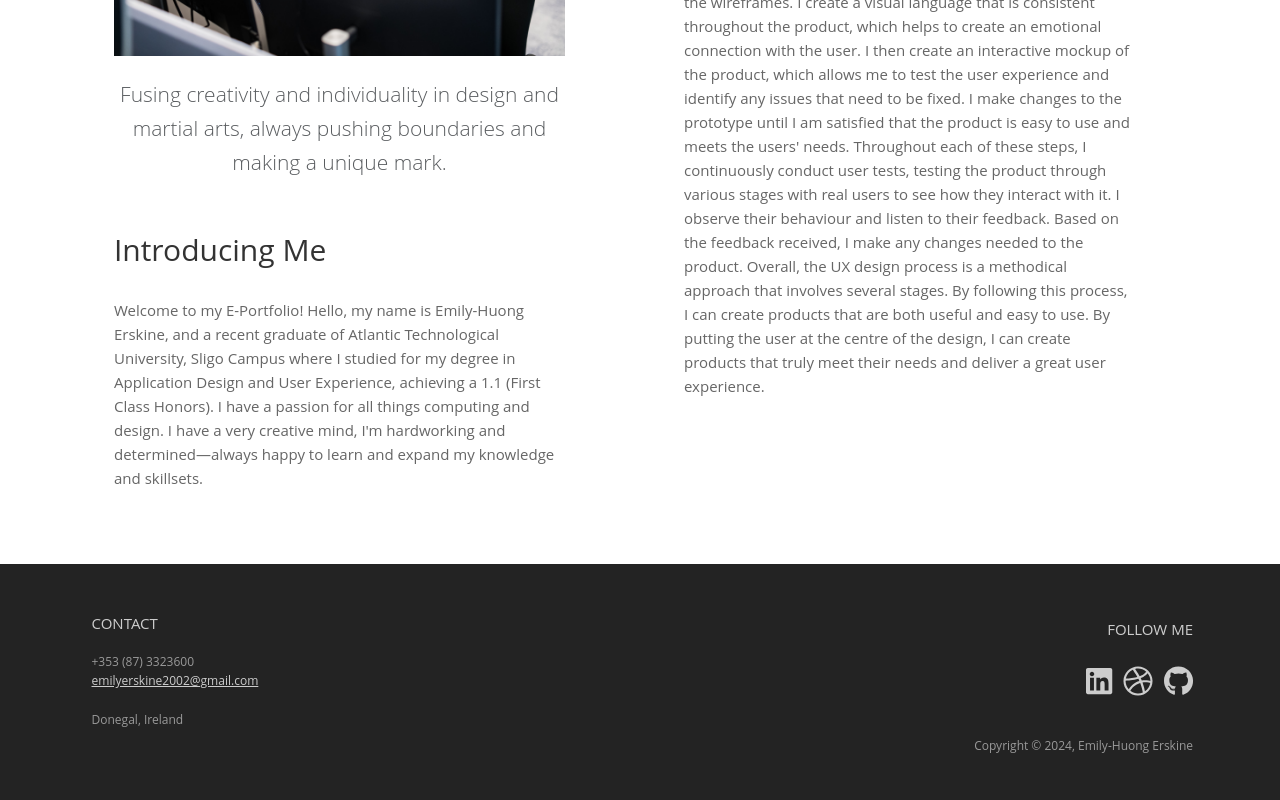
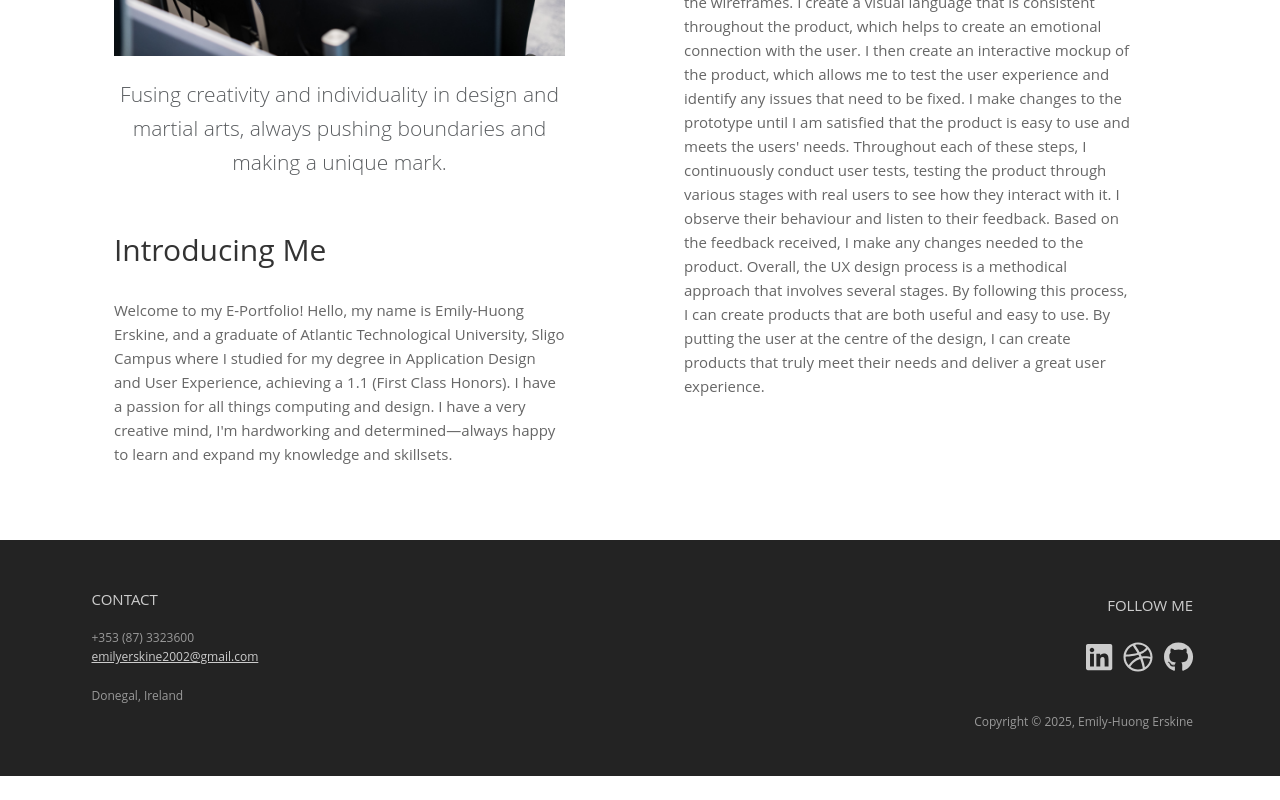
Before and after one commit to emily-h-erskine/new-portfolio, a React (Create React App) app: page /about in a window 1280 px wide. Shown: the part 541-1341 px from the top of the page. After the commit the page ends 1317 px from the top, so only its background shows below. Built offline with nearby package versions, Linux system fonts and the light colour scheme.

Commit message:
Minor updates to portfolio

```diff
--- a/src/About/about.js
+++ b/src/About/about.js
@@ -16,7 +16,7 @@ export default function About() {
           <h3>Introducing Me</h3>
           <br />
           <p>
-            Welcome to my E-Portfolio! Hello, my name is Emily-Huong Erskine, and a recent graduate of Atlantic Technological University, Sligo Campus where I studied for my degree in Application Design and User Experience, achieving a 1.1 (First Class Honors).
+            Welcome to my E-Portfolio! Hello, my name is Emily-Huong Erskine, and a graduate of Atlantic Technological University, Sligo Campus where I studied for my degree in Application Design and User Experience, achieving a 1.1 (First Class Honors).
             I have a passion for all things computing and design. I have a very creative mind, I'm hardworking and determined—always happy to learn and expand my knowledge and skillsets.
           </p>
         </div>
--- a/src/Common/Footer/footer.js
+++ b/src/Common/Footer/footer.js
@@ -51,7 +51,7 @@ export const Footer = () => {
                 <div className="col-md-12 widget">
                     <div className="widget-body">
                     <p className="text-right">
-                        Copyright &copy; 2024, Emily-Huong Erskine <br />
+                        Copyright &copy; 2025, Emily-Huong Erskine <br />
                     </p>
                     </div>
                 </div>
```
Also changed, not shown: 1 other file (tests, documents, lock files or other folders).
